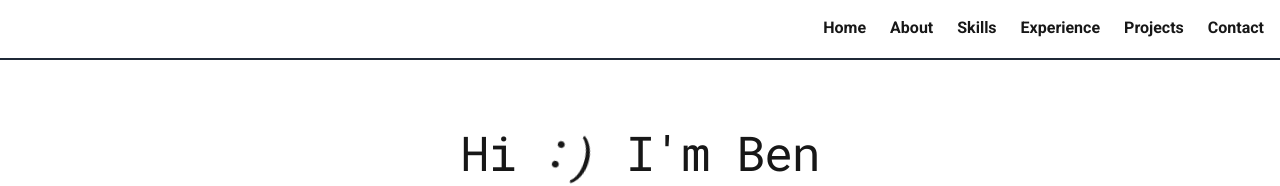
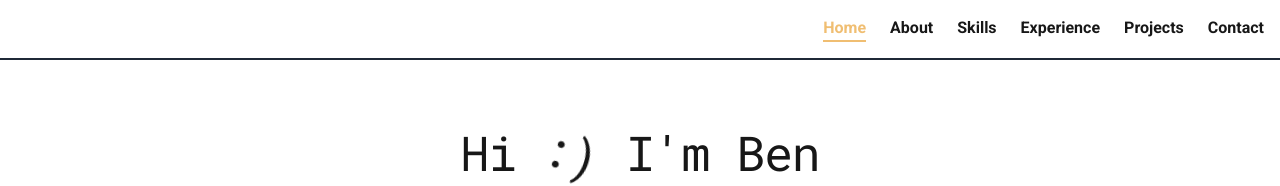
Before and after one commit to bensbits91/portfolio-2025-nextjs-js-tailwind, a Next.js app: page / in a window 1280 px wide. Shown: the top 186 px of the page. Built offline with nearby package versions, Linux system fonts and the light colour scheme.

Commit message:
navbar detect active link; better style for active and hover

```diff
--- a/app/components/navbar.js
+++ b/app/components/navbar.js
@@ -1,18 +1,29 @@
+'use client';
+import { usePathname } from 'next/navigation';
 import Link from 'next/link';
 
 const links = ['Home', 'About', 'Skills', 'Experience', 'Projects', 'Contact'];
-// todo: make full width -- maybe use a container? maybe add a photo? maybe subtle border buttom?
-const NavLink = ({ text }) => ( // todo: move to separate file
-   <li className="cursor-pointer border-b-2 border-b-transparent transition duration-700 hover:border-b-white hover:brightness-125">
-      <Link href={`/${text === 'Home' ? '' : text.toLowerCase()}`}>
-         {text}
-      </Link>
-   </li>
-);
+
+const NavLink = ({ text }) => { // todo: move to separate file
+   const pathname = usePathname();
+   console.log('bb ~ pathname:', pathname);
+   const href = `/${text === 'Home' ? '' : text.toLowerCase()}`;
+   const isActive = pathname === href;
+   return (
+      <li
+         className={`cursor-pointer border-b-2 transition duration-700 ${
+            isActive
+               ? 'border-b-[--bb-yellow] text-[--bb-yellow]'
+               : 'border-b-transparent hover:border-b-[--bb-blue] hover:text-[--bb-blue] hover:brightness-125'
+         }`}>
+         <Link href={href}>{text}</Link>
+      </li>
+   );
+};
 
 const Navbar = () => {
    return (
-      <div className="fixed left-0 right-0 top-0 border-b-2 border-b-gray-800 z-10 bg-[--background]">
+      <div className="fixed left-0 right-0 top-0 z-10 border-b-2 border-b-gray-800 bg-[--background]">
          <nav className="w-full p-4">
             <ul className="font-roboto-sans flex justify-end space-x-6">
                {links.map(link => (
```
